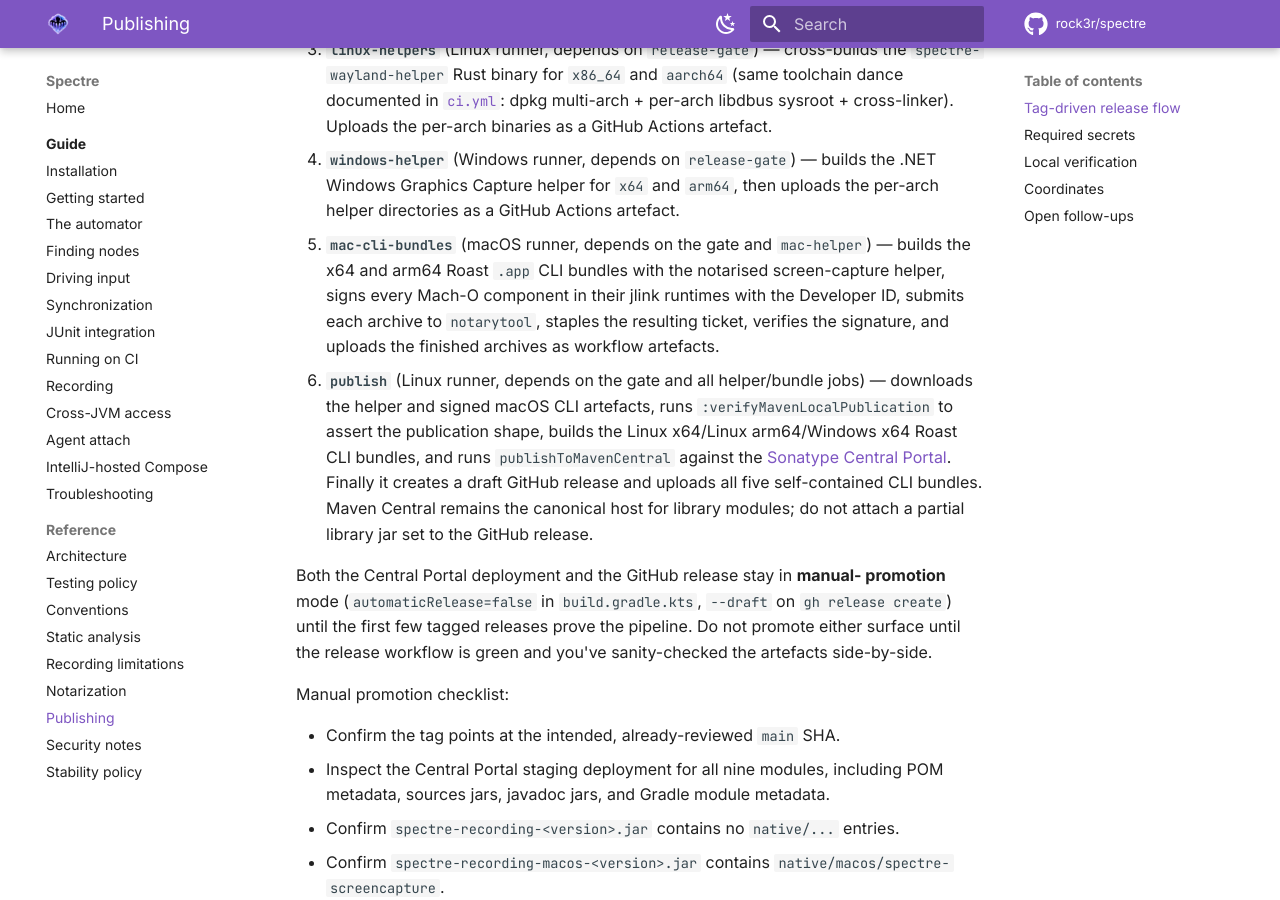
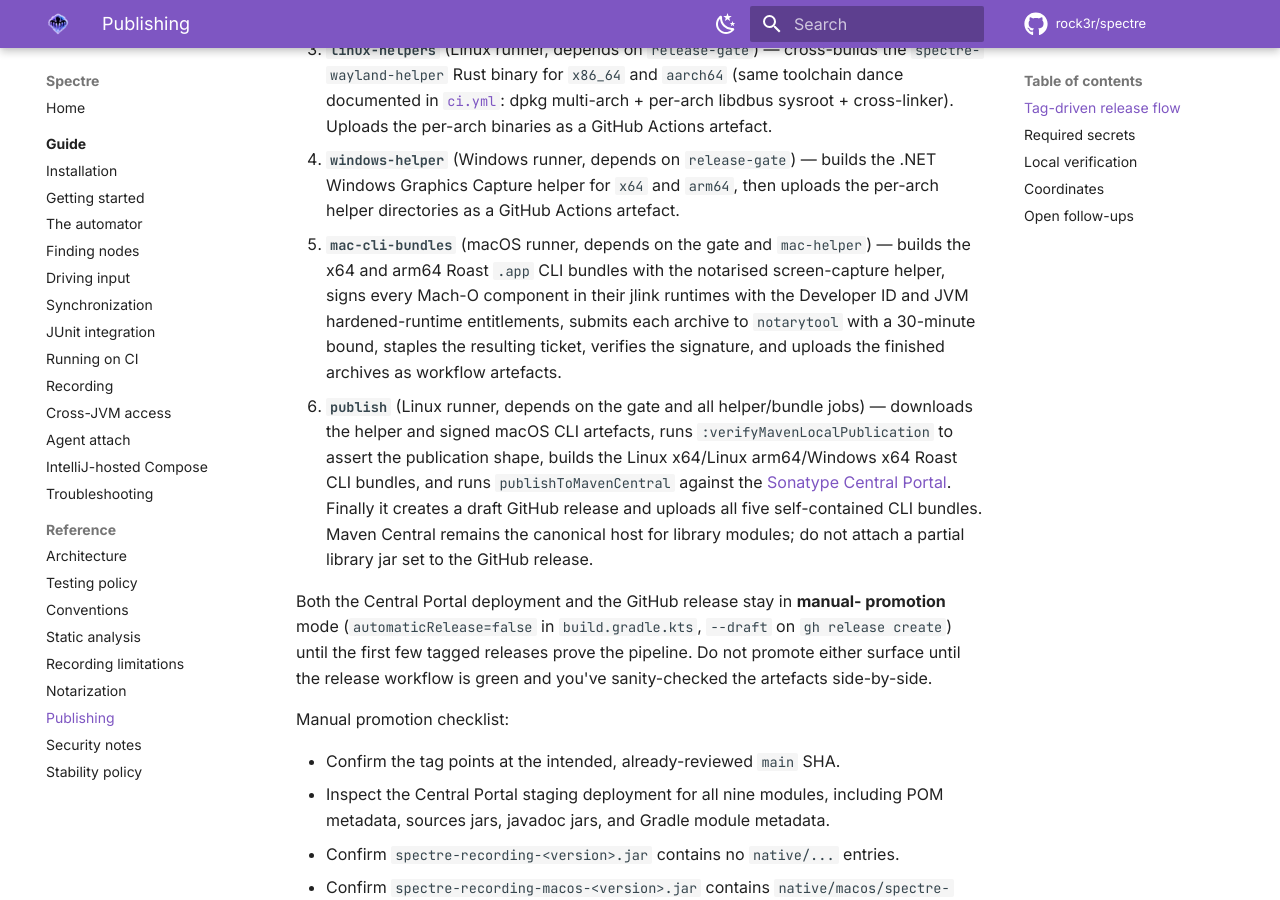
Before and after one commit to rock3r/spectre, an MkDocs documentation site: the page built from docs/PUBLISHING.md, in a window 1280 px wide and 900 px high, scrolled down 768 px. Built offline with MkDocs 1.6.1 and Material for MkDocs 9.7.7, drawn with Linux system fonts in a browser that asks for light colours; comment, search, counter and statistics services are not loaded.

Commit message:
Harden macOS CLI JVM signing

```diff
--- a/docs/PUBLISHING.md
+++ b/docs/PUBLISHING.md
@@ -40,9 +40,10 @@ Five jobs run on tag push:
    per-arch helper directories as a GitHub Actions artefact.
 5. **`mac-cli-bundles`** (macOS runner, depends on the gate and `mac-helper`) — builds the
    x64 and arm64 Roast `.app` CLI bundles with the notarised screen-capture helper, signs every
-   Mach-O component in their jlink runtimes with the Developer ID, submits each archive to
-   `notarytool`, staples the resulting ticket, verifies the signature, and uploads the finished
-   archives as workflow artefacts.
+   Mach-O component in their jlink runtimes with the Developer ID and JVM hardened-runtime
+   entitlements, submits each archive to `notarytool` with a 30-minute bound, staples the
+   resulting ticket, verifies the signature, and uploads the finished archives as workflow
+   artefacts.
 6. **`publish`** (Linux runner, depends on the gate and all helper/bundle jobs) — downloads the
    helper and signed macOS CLI artefacts, runs `:verifyMavenLocalPublication` to assert the
    publication shape, builds the Linux x64/Linux arm64/Windows x64 Roast CLI bundles, and runs
```
Also changed, not shown: 2 other files.
